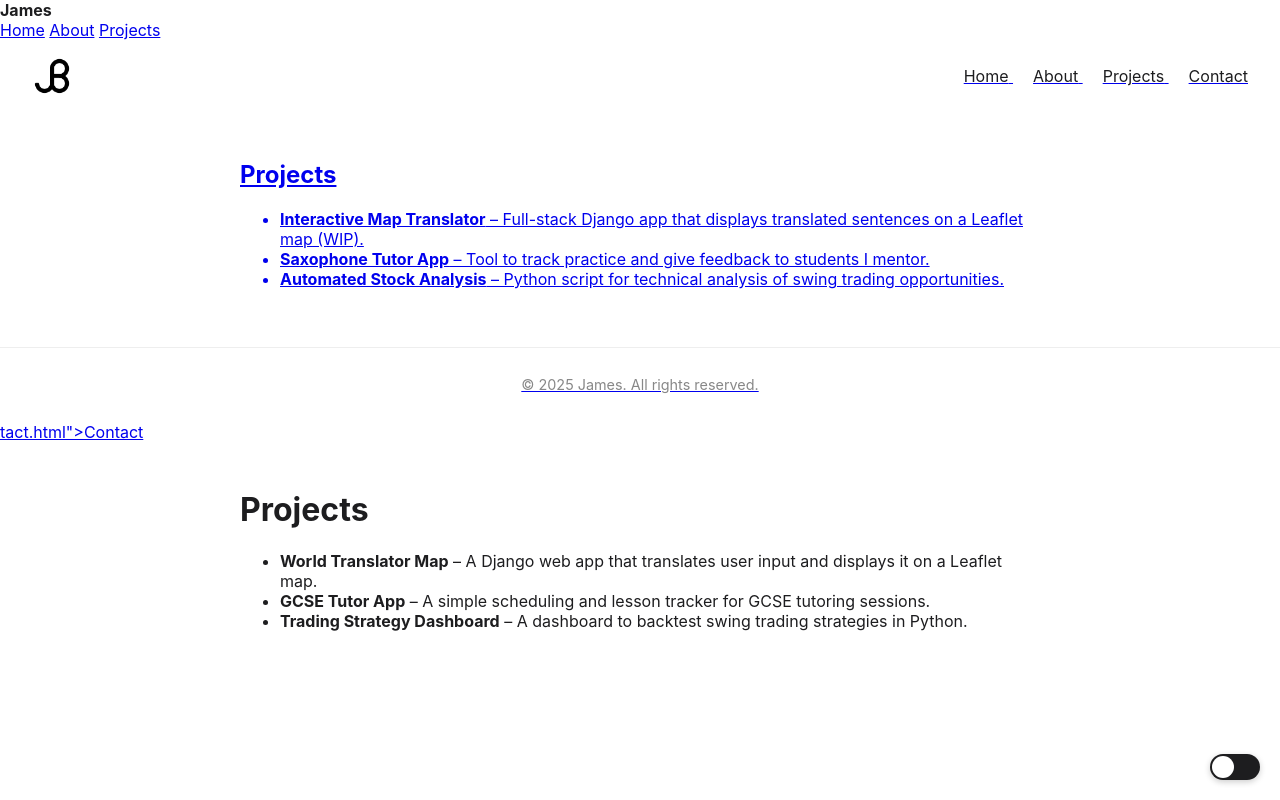
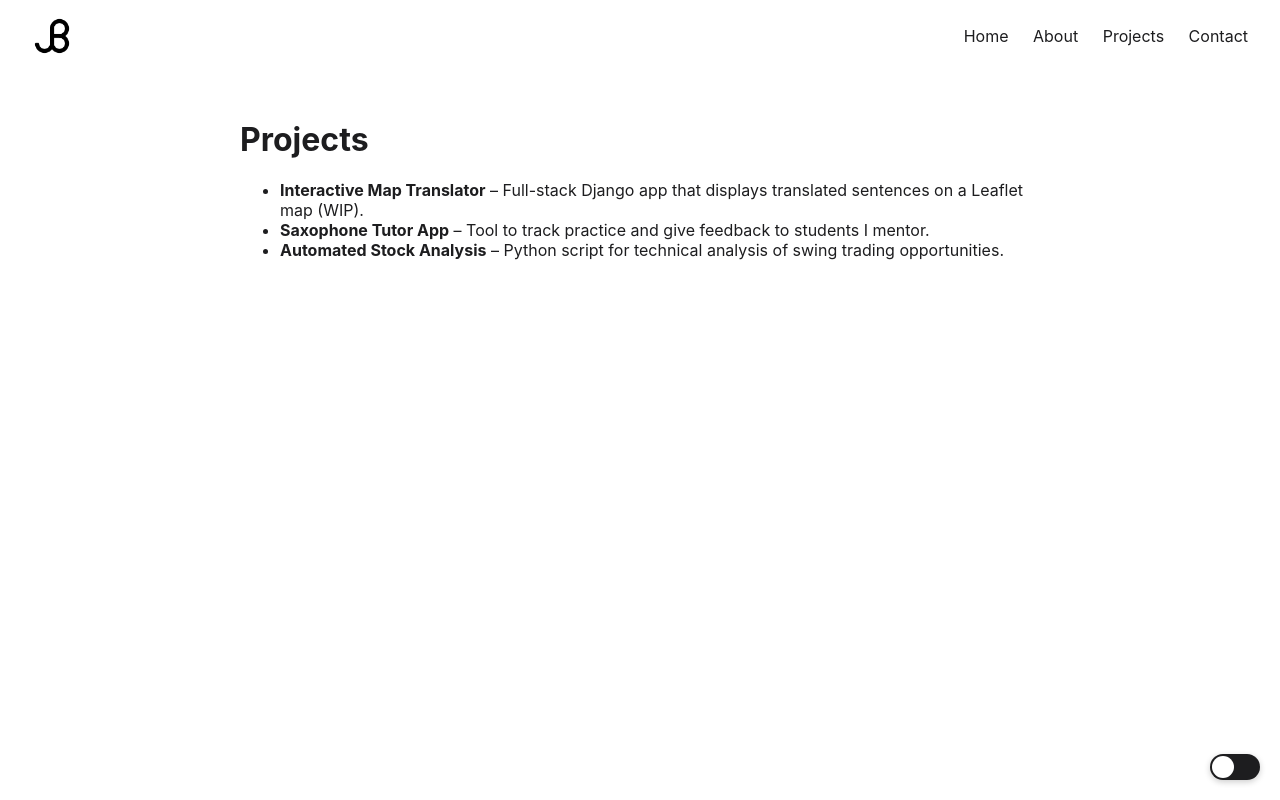
Before and after one commit to jamesbarkes/jamesbarkes.github.io, a plain HTML site: page projects.html in a window 1280 px wide. Drawn offline with Linux system fonts and the light colour scheme.

Commit message:
Update projects.html

```diff
--- a/projects.html
+++ b/projects.html
@@ -1,20 +1,4 @@
 <!DOCTYPE html>
-<html lang="en">
-<head>
-  <meta charset="UTF-8" />
-  <meta name="viewport" content="width=device-width, initial-scale=1.0"/>
-  <title>James | Projects</title>
-  <link rel="stylesheet" href="style.css" />
-</head>
-<body>
-  <header>
-    <nav>
-      <div><strong>James</strong></div>
-      <div>
-        <a href="index.html">Home</a>
-        <a href="about.html">About</a>
-        <a href="projects.html">Projects</a>
-        <a href="con<!DOCTYPE html>
 <html lang="en">
 <head>
   <meta charset="UTF-8" />
@@ -35,25 +19,6 @@
     </ul>
   </div>
 
-  <footer>
-    &copy; 2025 James. All rights reserved.
-  </footer>
-</body>
-</html>
-tact.html">Contact</a>
-      </div>
-    </nav>
-  </header>
-
-  <div class="container">
-    <h1>Projects</h1>
-    <ul>
-      <li><strong>World Translator Map</strong> – A Django web app that translates user input and displays it on a Leaflet map.</li>
-      <li><strong>GCSE Tutor App</strong> – A simple scheduling and lesson tracker for GCSE tutoring sessions.</li>
-      <li><strong>Trading Strategy Dashboard</strong> – A dashboard to backtest swing trading strategies in Python.</li>
-    </ul>
-  </div>
-
   <div id="footer"></div>
 
 </body>
```
